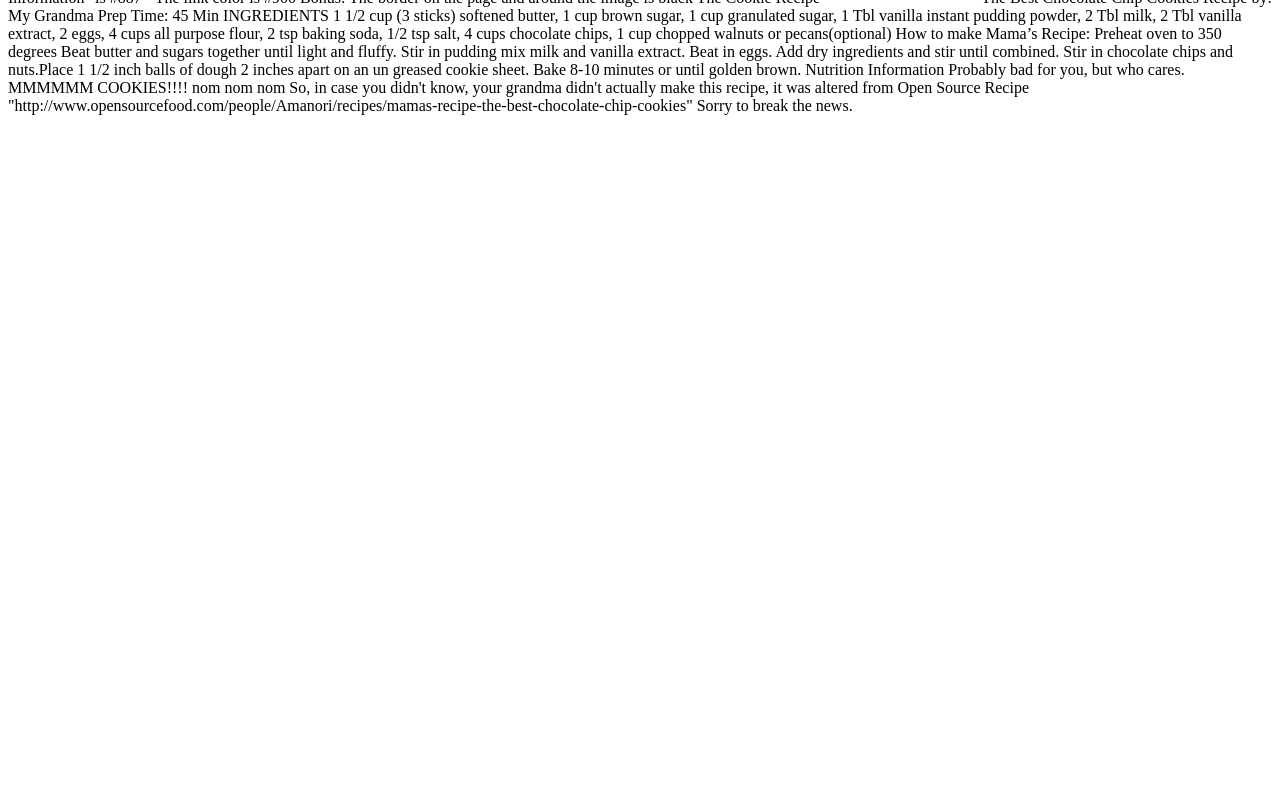
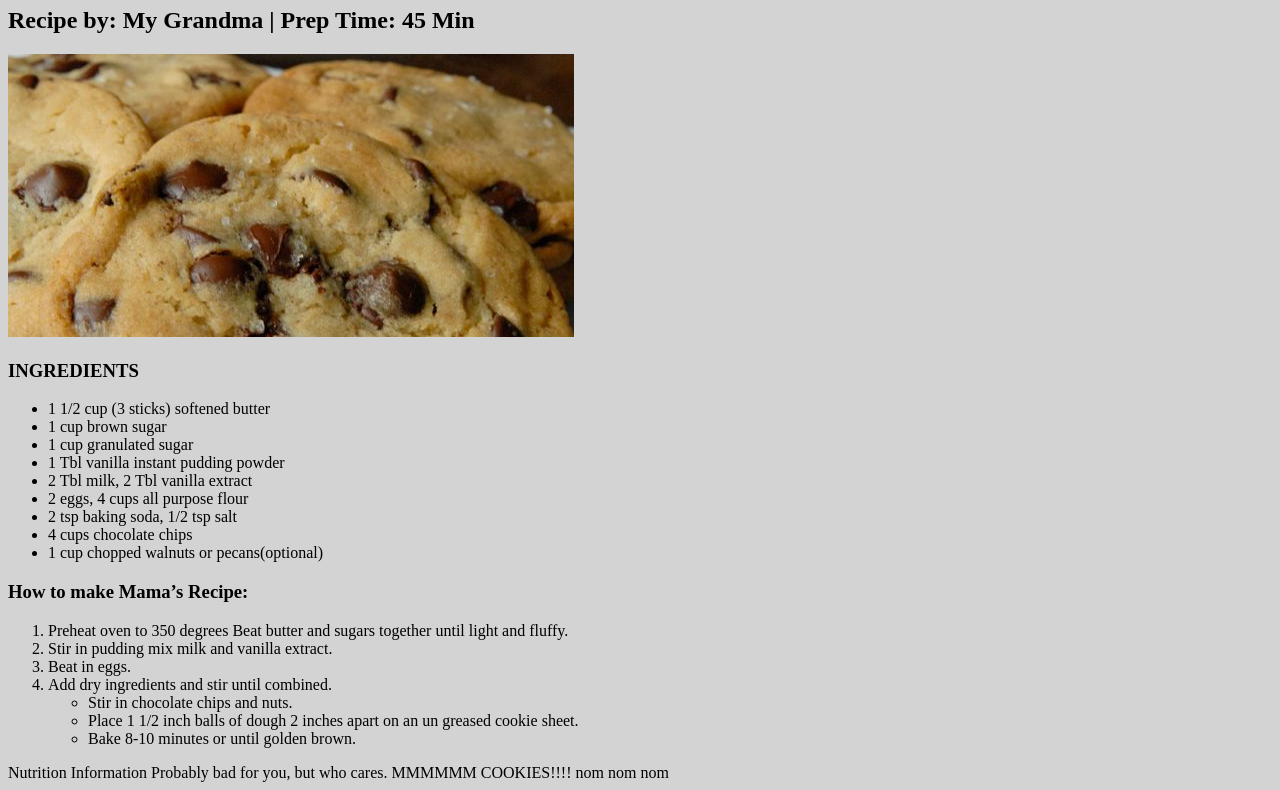
Before and after one commit to tylerjspence1/cookie_recipe, a plain HTML site: page index.html in a window 1280 px wide. Shown: the part 73-863 px from the top of the page. Before the commit the page ends 800 px from the top, so only its background shows below. Drawn offline with Linux system fonts and the light colour scheme.

Commit message:
html structuring and external style sheet

```diff
--- /dev/null
+++ b/index.css
@@ -0,0 +1,12 @@
+
+
+body{
+	background-color: lightgray;
+
+}
+
+
+
+img{
+	position: center ;
+}
--- a/index.html
+++ b/index.html
@@ -1,6 +1,8 @@
 <!doctype html>
 
-Task
+<html>
+
+			<!--Task
 		 ========================
 
 		Your Grandma wants you to publish her famous cookie recipe to the world wide web, she's typed it out for you in this .html document (she's so nice).
@@ -16,26 +18,73 @@ Cookie Recipe CSS
 		- The color for the text reading "Nutrition Information" is #887
 		- The link color is #900
 
-Bonus: The border on the page and around the image is black
+		Bonus: The border on the page and around the image is black -->
 
-The Cookie Recipe
-=================
 
-The Best Chocolate Chip Cookies
-Recipe by: My Grandma
-Prep Time: 45 Min
 
-INGREDIENTS
-1 1/2 cup (3 sticks) softened butter, 1 cup brown sugar, 1 cup granulated sugar, 1 Tbl vanilla instant pudding powder, 2 Tbl milk, 2 Tbl vanilla extract, 2 eggs, 4 cups all purpose flour, 2 tsp baking soda, 1/2 tsp salt, 4 cups chocolate chips, 1 cup chopped walnuts or pecans(optional)
+	<head id="The Cookie Recipe">
 
-How to make Mama’s Recipe: Preheat oven to 350 degrees Beat butter and sugars together until light and fluffy. Stir in pudding mix milk and vanilla extract. Beat in eggs. Add dry ingredients and stir until combined.
-Stir in chocolate chips and nuts.Place 1 1/2 inch balls of dough 2 inches apart on an un greased cookie sheet. Bake 8-10 minutes or until golden brown.
+		<link rel="stylesheet" type="text/css" href="index.css">
+
+		<!--
+			This is styling in your html file, this is good for file spacific styling. For your styling that will transfer over to your other html you should make a .css file and link it in your html heder.
+		<style>
+			body {
+				background-color: lightgray;
+
+			}
+		</style> -->
+
+    </head>
+	</head>
+
+		<body>
+
+
+			<h1>The Best Chocolate Chip Cookies</h1>
+
+				<h2>Recipe by: My Grandma | Prep Time: 45 Min</h2>
+
+					<img src="cookies.jpg" alt="my grandmas cookies" title="yummy cookies">
+
+			<h3>INGREDIENTS</h3>
+				<p>
+					<ul>
+						<li>1 1/2 cup (3 sticks) softened butter </li>
+						<li>1 cup brown sugar </li>
+						<li>1 cup granulated sugar </li>
+						<li>1 Tbl vanilla instant pudding powder </li>
+						<li>2 Tbl milk, 2 Tbl vanilla extract </li>
+						<li>2 eggs, 4 cups all purpose flour </li>
+						<li>2 tsp baking soda, 1/2 tsp salt </li>
+						<li>4 cups chocolate chips </li>
+						<li>1 cup chopped walnuts or pecans(optional)</li>
+					</ul>
+
+			<h3>How to make Mama’s Recipe:</h3>
+
+					<oL>
+						<li>Preheat oven to 350 degrees Beat butter and sugars together until light and fluffy.</li>
+						<li>Stir in pudding mix milk and vanilla extract.</li>
+						<li>Beat in eggs.</li>
+						<li>Add dry ingredients and stir until combined.</li>
+							<ul>
+								<li>Stir in chocolate chips and nuts.</li>
+								<li>Place 1 1/2 inch balls of dough 2 inches apart on an un greased cookie sheet. </li>
+								<li>Bake 8-10 minutes or until golden brown.</li>
+							<ul>
+					</oL>
+				</p>
 
 
 				Nutrition Information
 
 				Probably bad for you, but who cares. MMMMMM COOKIES!!!! nom nom nom
 
+			<!--	So, in case you didn't know, your grandma didn't actually make this recipe, it was altered from Open Source Recipe "http://www.opensourcefood.com/people/Amanori/recipes/mamas-recipe-the-best-chocolate-chip-cookies"
+			Sorry to break the news. -->
 
-So, in case you didn't know, your grandma didn't actually make this recipe, it was altered from Open Source Recipe "http://www.opensourcefood.com/people/Amanori/recipes/mamas-recipe-the-best-chocolate-chip-cookies"
-Sorry to break the news. <!--You must include the link in your final webpage -->
+			<!--You must include the link in your final webpage -->
+
+	</body>
+<html>
```
Lines whose indentation alone changed are shown as unchanged.
